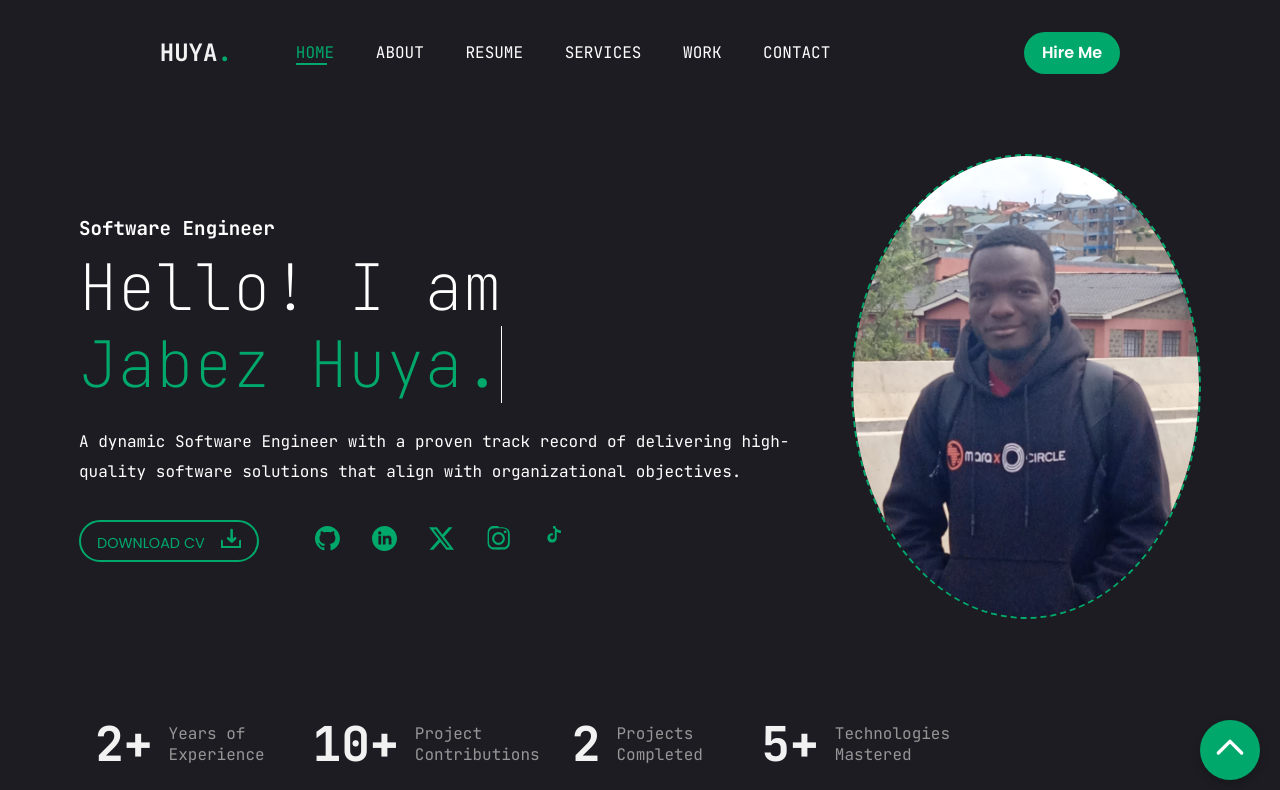
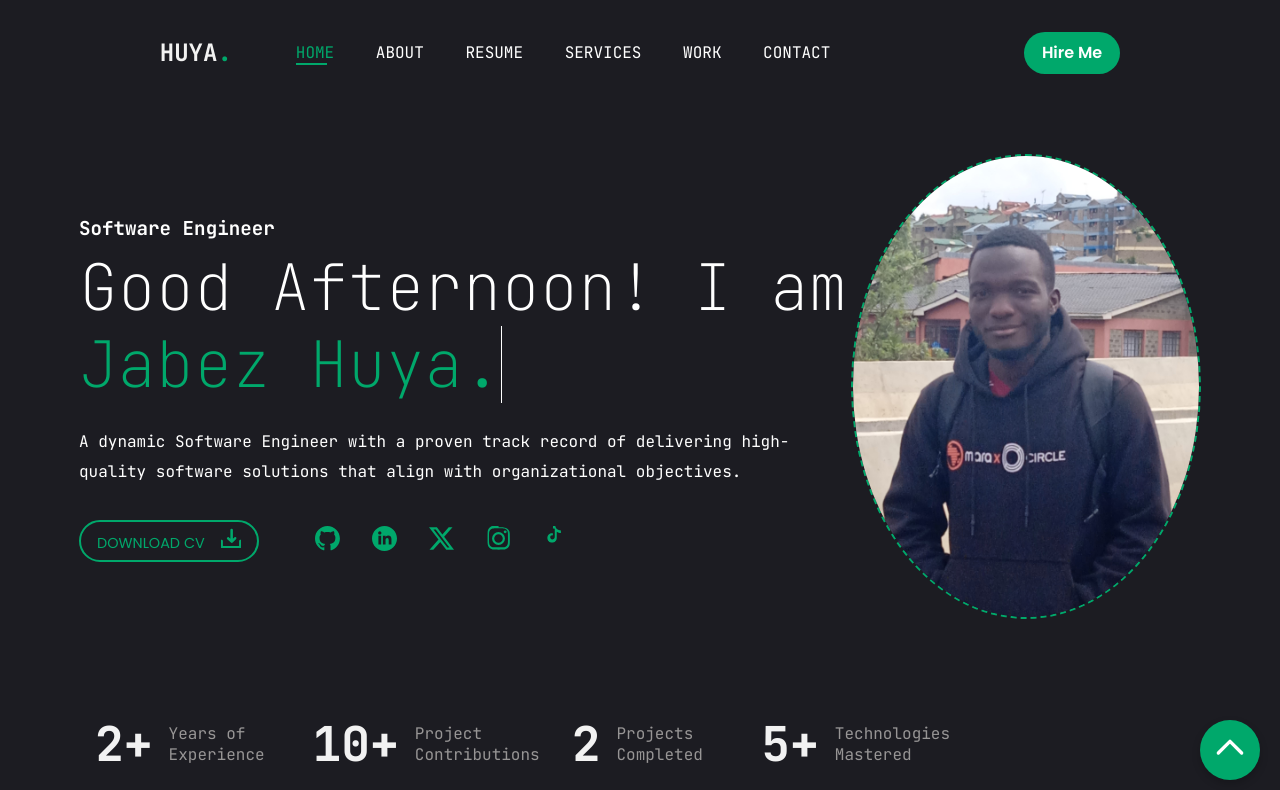
Before and after one commit to Jabez9/Portfolio, a Django app: page / in a window 1280 px wide. Shown: the top 790 px of the page. Run offline with Django 4.2, Linux system fonts and the light colour scheme; some web fonts are replaced.

Commit message:
modidied the greeting

```diff
--- a/portapp/templates/index.html
+++ b/portapp/templates/index.html
@@ -39,7 +39,8 @@
             <div class="hero display items justify-between">
                 <div class="right flex-1 flex justify-center">
                     <h6>Software Engineer</h6>
-                    <h1>Hello! I am <br> <span class="typewriter">Jabez Huya.</span></h1>
+                    <!-- <h1>Hello! I am <br> <span class="typewriter">Jabez Huya.</span></h1> -->
+                    <h1>{{ greeting }} I am <br> <span class="typewriter">Jabez Huya.</span></h1>
                     <p>A dynamic Software Engineer with a proven track record of delivering high-quality software
                         solutions that align with organizational objectives. </p>
                     <div class="display items download_socials">
--- a/portapp/views.py
+++ b/portapp/views.py
@@ -1,5 +1,20 @@
+from datetime import datetime
 from django.shortcuts import render
 
-# Create your views here.
 def home(request):
-    return render(request, 'index.html')
+    # Get the current hour
+    current_hour = datetime.now().hour
+
+    # Determine the greeting based on the time
+    if current_hour < 12:
+        greeting = "Good Morning!"
+    elif 12 <= current_hour < 18:
+        greeting = "Good Afternoon!"
+    else:
+        greeting = "Good Evening!"
+
+    # Pass the greeting to the template
+    context = {
+        'greeting': greeting
+    }
+    return render(request, 'index.html', context)
```
